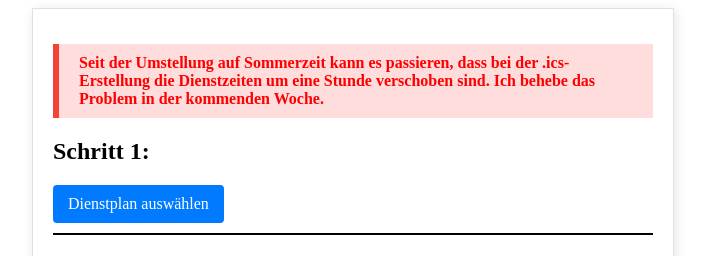
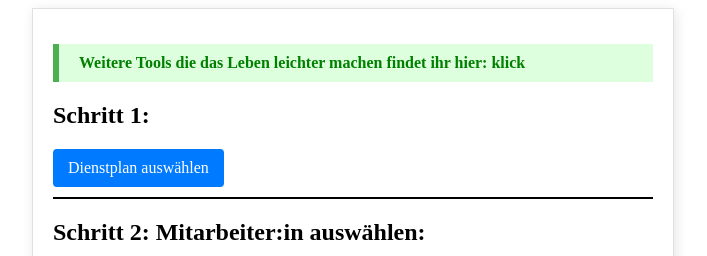
Before and after one commit to ChaosHut/DeinDienstplan, a Flask app: page / in a window 1280 px wide. Shown: the top 256 px of the page, without its empty margins (287-994 px from the left). Run offline with Flask 3, Linux system fonts and the light colour scheme.

Commit message:
import pytz

```diff
--- a/requirements.txt
+++ b/requirements.txt
@@ -4,3 +4,4 @@ requests
 openpyxl
 fpdf
 ics
+pytz
--- a/templates/index.html
+++ b/templates/index.html
@@ -190,8 +190,8 @@
 
 <body>
     <div class="container">
-      <div class="alert-box error">
-        Seit der Umstellung auf Sommerzeit kann es passieren, dass bei der .ics-Erstellung die Dienstzeiten um eine Stunde verschoben sind. Ich behebe das Problem in der kommenden Woche.
+      <div class="alert-box success">
+        Weitere Tools die das Leben leichter machen findet ihr hier: klick
       </div>
         <!-- Schritt 1 -->
         <h2>Schritt 1:</h2>
```
